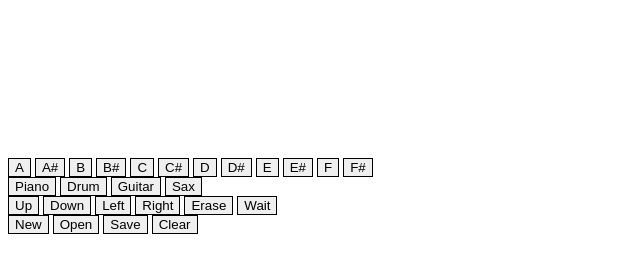
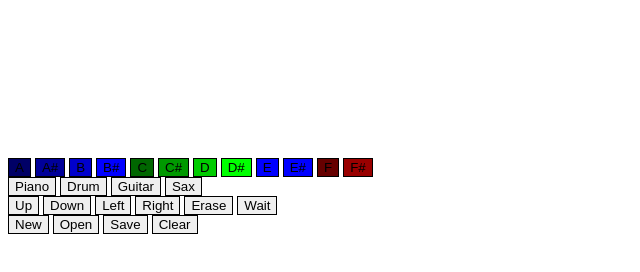
Before and after one commit to shteou/AjTjL-Synth, a website: page public/index.html in a window 1280 px wide. Shown: the whole page, without its empty margins (0-640 px from the left). Drawn offline with Linux system fonts and the light colour scheme.

Commit message:
Added css colours for note buttons.

```diff
--- a/public/css/css.css
+++ b/public/css/css.css
@@ -13,6 +13,62 @@
 
 }
 
+#note-A-button {
+	background-color: #000066;
+}
+
+#note-As-button {
+	background-color: #000099;
+}
+
+#note-B-button {
+	background-color: #0000cc;
+}
+
+#note-Bs-button {
+	background-color: #0000ff;
+}
+
+#note-C-button {
+	background-color: #006600;
+}
+
+#note-Cs-button {
+	background-color: #009900;
+}
+
+#note-D-button {
+	background-color: #00cc00;
+}
+
+#note-Ds-button {
+	background-color: #00ff00;
+}
+
+#note-E-button {
+	background-color: #0000ff;
+}
+
+#note-Es-button {
+	background-color: #0000ff;
+}
+
+#note-F-button {
+	background-color: #660000;
+}
+
+#note-Fs-button {
+	background-color: #990000;
+}
+
+#note-G-button {
+	background-color: #cc0000;
+}
+
+#note-Gs-button {
+	background-color: #ff0000;
+}
+
 #notes-container {
   display: block;
 }
```
